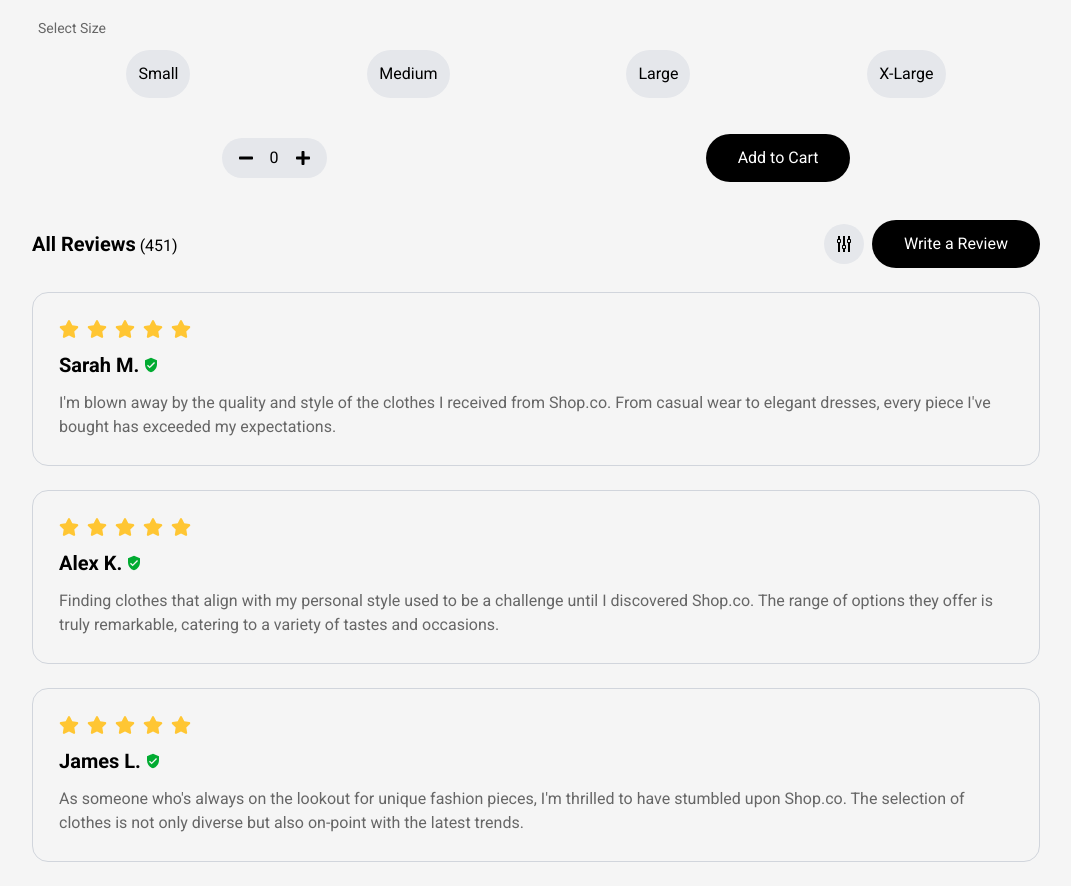
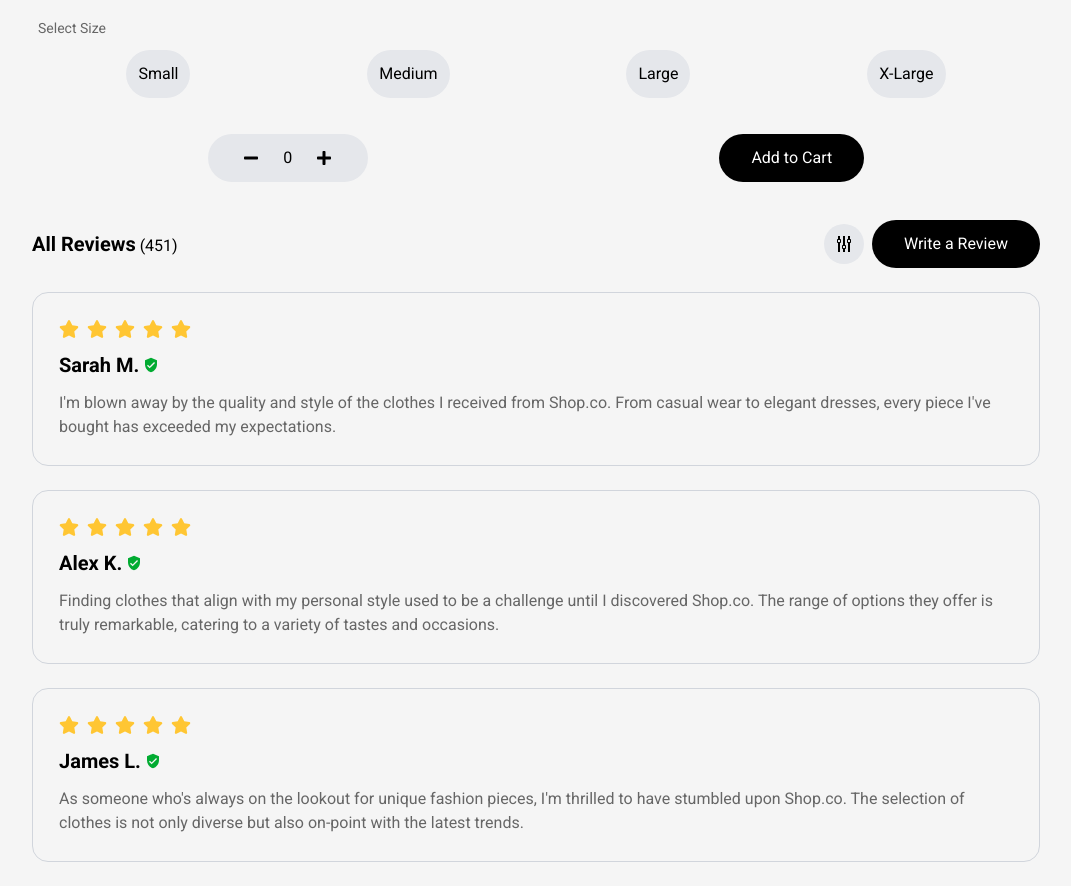
Before and after one commit to Kaydev-cmd/shop-co-web-app, a Next.js app: page /product/courage-graphic in a window 1280 px wide. Shown: the part 1500-2386 px from the top of the page, without its empty margins (104-1175 px from the left). Built offline with nearby package versions, Linux system fonts and the light colour scheme.

Commit message:
feat: add a width of 160px and a medium text size for the Counter component

```diff
--- a/components/common/Counter.tsx
+++ b/components/common/Counter.tsx
@@ -7,8 +7,8 @@ const Counter = () => {
 
   return (
     <div
-      className="bg-gray-200 rounded-4xl flex items-center gap-4"
-      style={{ padding: "8px 16px" }}
+      className="bg-gray-200 rounded-4xl flex items-center justify-center gap-6 md:w-[160px] md:text-md"
+      style={{ padding: "12px 16px" }}
     >
       <FaMinus onClick={() => setCount((prev) => (prev > 0 ? prev - 1 : 0))} />
       <p>{count}</p>
```
